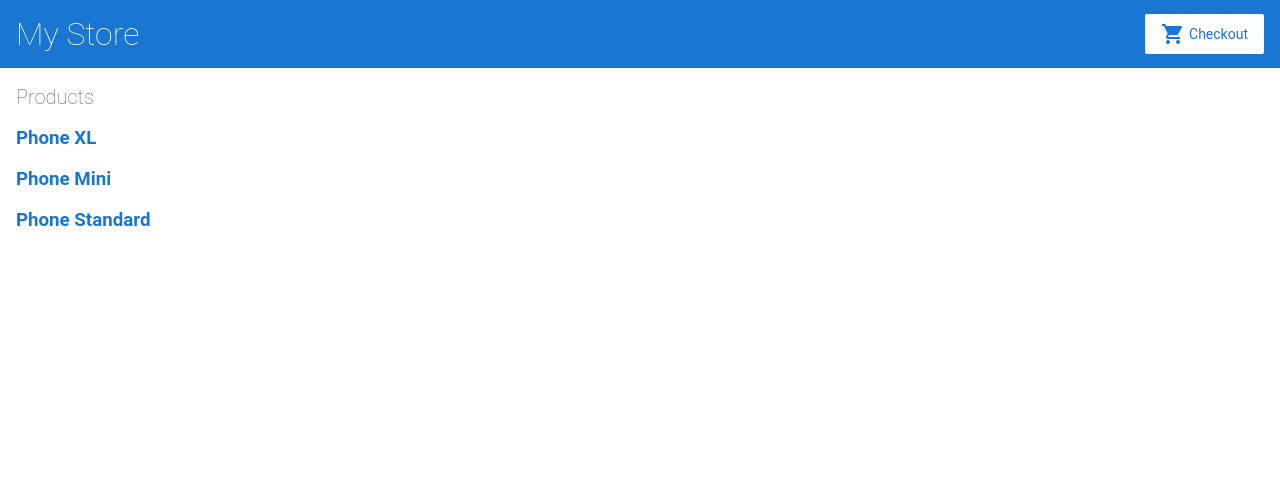
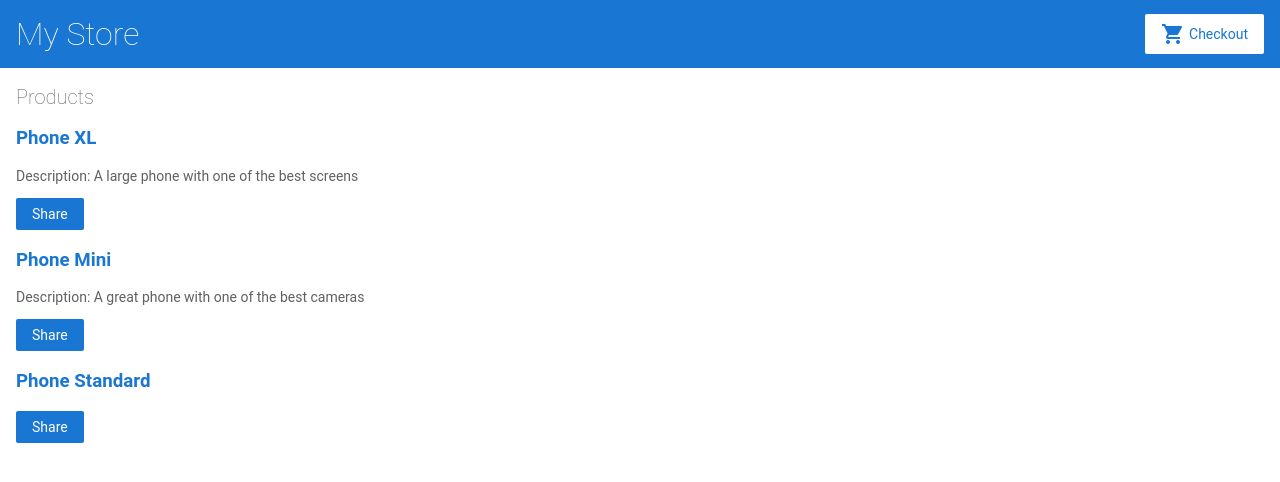
Before and after one commit to j0k3w0n/angular-fjcpxp, an Angular app: page / in a window 1280 px wide. Shown: the top 482 px of the page. Built offline with nearby package versions, Linux system fonts and the light colour scheme.

Commit message:
1 file modified

```diff
--- a/src/app/product-list/product-list.component.html
+++ b/src/app/product-list/product-list.component.html
@@ -6,6 +6,12 @@
       {{ product.name }}
     </a>
   </h3>
+  <p *ngIf="product.description">
+    Description: {{ product.description }}
+  </p>
+  <button (click)="share()">
+    Share
+  </button>
 </div>
 <!--
 Copyright Google LLC. All Rights Reserved.
```
